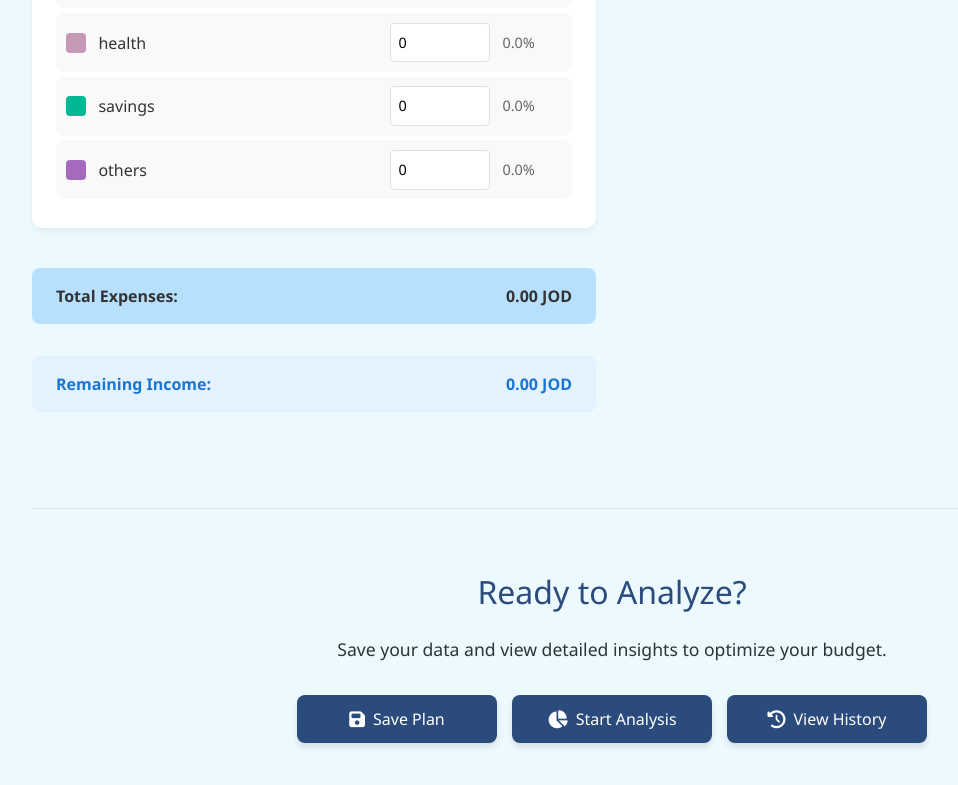
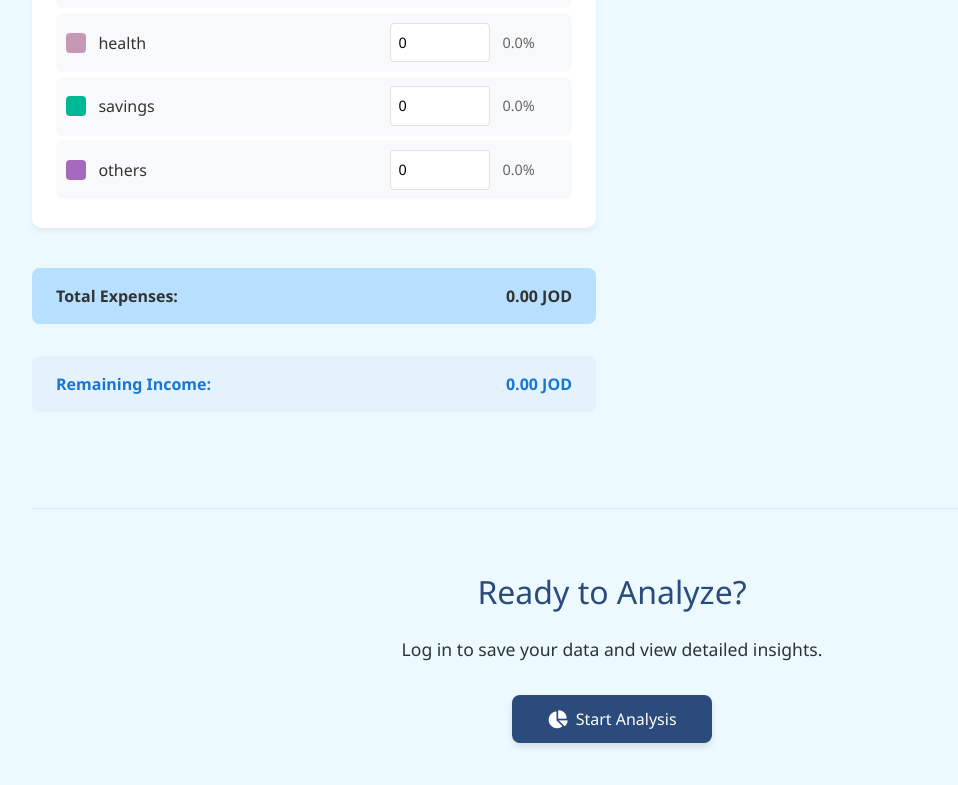
Before and after one commit to suhaib-mousa/SpendSmart.github.io, a React (Vite) app: page /planner in a window 1280 px wide. Shown: the part 1031-1816 px from the top of the page, without its empty margins (28-986 px from the left). Built offline with nearby package versions, Linux system fonts and the light colour scheme.

Commit message:
Update Planner component with authentication requirements

```diff
--- a/src/pages/Planner.jsx
+++ b/src/pages/Planner.jsx
@@ -252,20 +252,24 @@ function Planner() {
     }));
   };
 
-  const saveData = async () => {
+  const handleStartAnalysis = async () => {
     if (!user) {
-      toast.error('Please log in to save your plan');
+      toast.error('Please log in to view analysis');
       navigate('/login');
       return;
     }
 
     try {
+      // Save the data first
       await savePlannerEntry({
         monthlyIncome,
         expenses
       });
-      toast.success('Financial plan saved successfully!');
+
+      // Then show analysis and fetch updated history
+      setShowAnalysis(true);
       fetchPlannerHistory();
+      toast.success('Data saved successfully!');
     } catch (error) {
       console.error('Error saving plan:', error);
       toast.error('Failed to save financial plan');
@@ -377,7 +381,7 @@ function Planner() {
             <span>{remainingIncome.toFixed(2)} JOD</span>
           </div>
 
-          {showHistory && plannerHistory.length > 0 && (
+          {user && showHistory && plannerHistory.length > 0 && (
             <div className="history-section budget-section">
               <h2 className="section-title">Planning History</h2>
               {plannerHistory.map((entry, index) => (
@@ -404,22 +408,21 @@ function Planner() {
         <div className="cta-section">
           <div className="cta-content">
             <h2>Ready to Analyze?</h2>
-            <p>Save your data and view detailed insights to optimize your budget.</p>
+            <p>{user ? 'View detailed insights to optimize your budget.' : 'Log in to save your data and view detailed insights.'}</p>
             <div className="cta-buttons">
-              <button className="save-button" onClick={saveData}>
-                <i className="fas fa-save"></i> Save Plan
-              </button>
-              <button className="save-button" onClick={() => setShowAnalysis(!showAnalysis)}>
+              <button className="save-button" onClick={handleStartAnalysis}>
                 <i className="fas fa-chart-pie"></i> {showAnalysis ? 'Hide Analysis' : 'Start Analysis'}
               </button>
-              <button className="save-button" onClick={() => setShowHistory(!showHistory)}>
-                <i className="fas fa-history"></i> {showHistory ? 'Hide History' : 'View History'}
-              </button>
+              {user && (
+                <button className="save-button" onClick={() => setShowHistory(!showHistory)}>
+                  <i className="fas fa-history"></i> {showHistory ? 'Hide History' : 'View History'}
+                </button>
+              )}
             </div>
           </div>
         </div>
 
-        {showAnalysis && (
+        {showAnalysis && user && (
           <div className="analysis-container">
             <div className="analysis-header">
               <h2>Three-Thirds Financial Analysis</h2>
```
